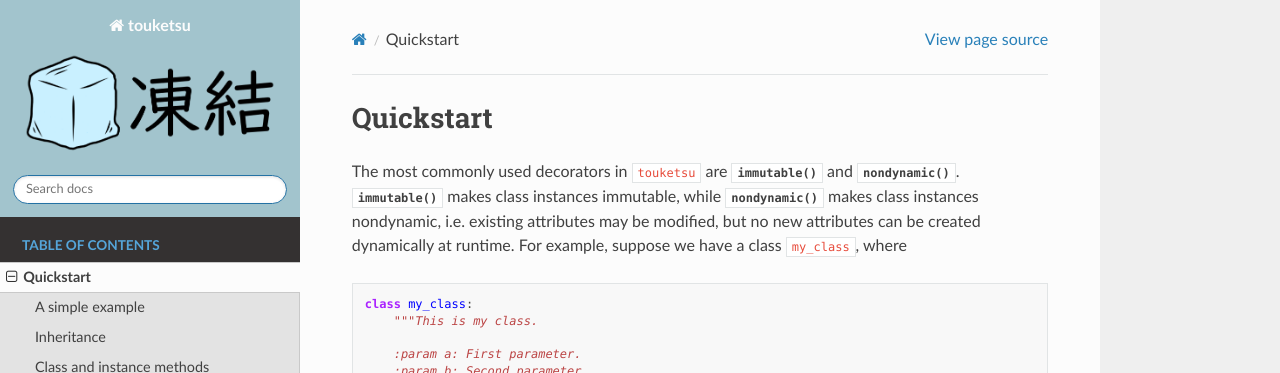
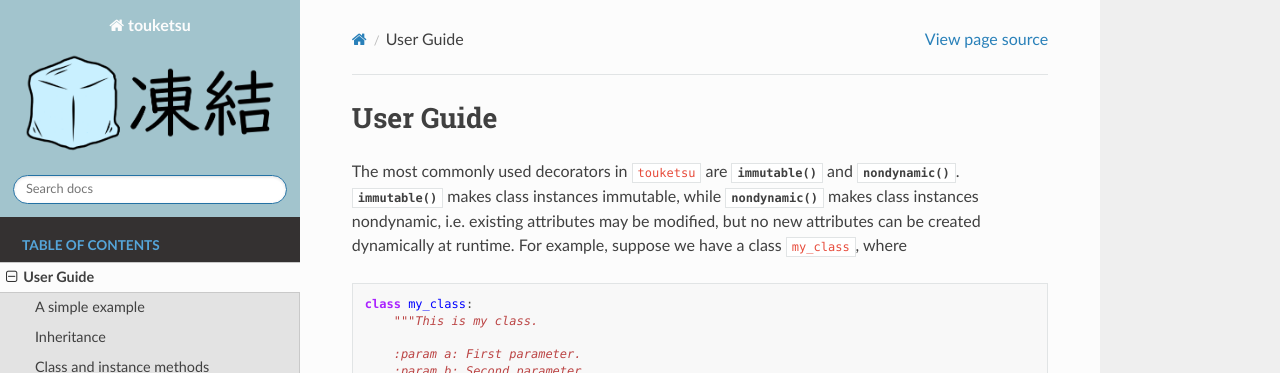
Before and after one commit to phetdam/touketsu, a Sphinx documentation site: the page built from doc/source/user_guide.rst, in a window 1280 px wide and 900 px high. Shown: the top 373 px of the window. Built offline with Sphinx 7.4.7 and the Read the Docs theme 2.0.0, drawn with Linux system fonts in a browser that asks for light colours.

Commit message:
renamed quickstart.rst to user_guide.rst and updated link in index.rst

```diff
--- a/doc/source/index.rst
+++ b/doc/source/index.rst
@@ -10,7 +10,7 @@ Introduction
    :caption: Table of contents
    :hidden:
 
-   Quickstart <quickstart>
+   User Guide <user_guide>
    API Reference <api_ref>
 
 .. note that ./generated will contain all stub files generated by autosummary
@@ -19,7 +19,7 @@ Introduction
 instances immutable or unable to dynamically create instance attributes. We will
 refer to the latter as being *nondynamic*.
 
-To get started, read the :doc:`quickstart` guide, which should cover most
+To get started, read the :doc:`user_guide` guide, which should cover most
 common use cases.
 
 For package details, see the :doc:`api_ref`.
--- a/doc/source/quickstart.rst
+++ b/doc/source/user_guide.rst
@@ -1,9 +1,6 @@
-.. quickstart guide for touketsu. sphinx-enabled formatting.
+.. user guide for touketsu. sphinx-enabled formatting.
 
-   see quickstart_plain.rst for the same content, but without sphinx-specific
-   restructuredtext markup.
-
-Quickstart
+User Guide
 ==========
 
 The most commonly used decorators in ``touketsu`` are
```
